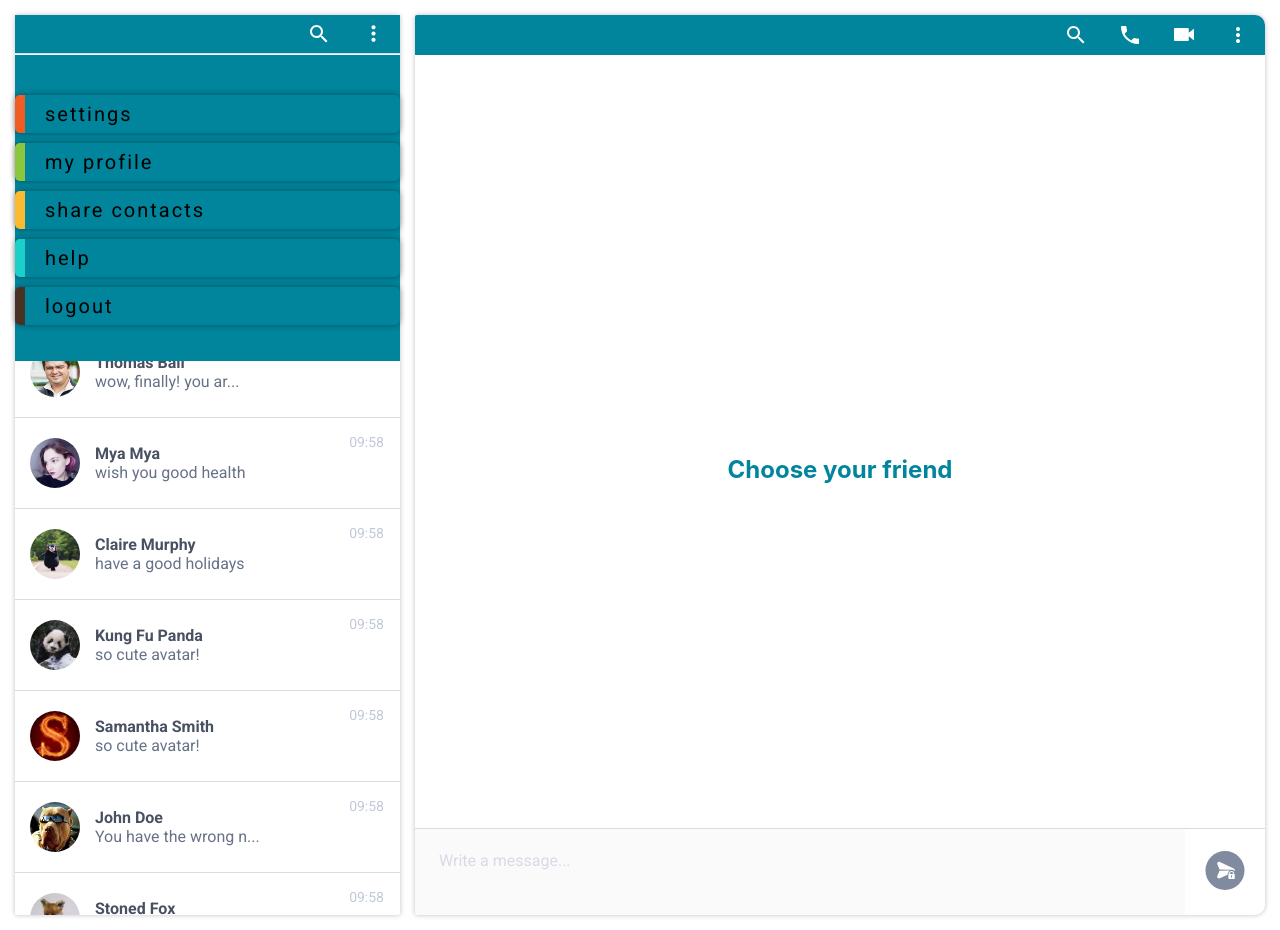
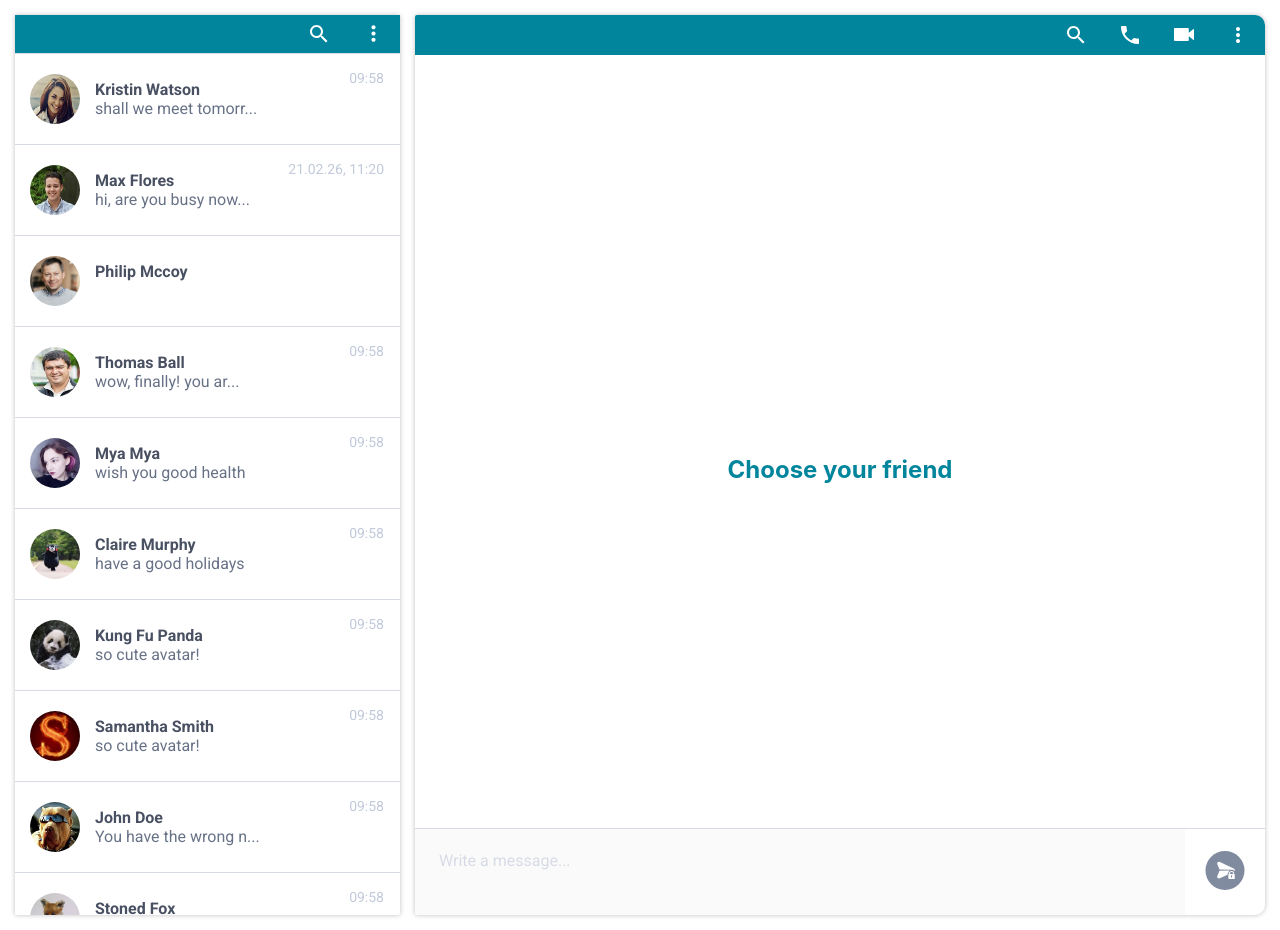
Before and after one commit to AndreyUA/chat-model, a React (Create React App) app: page / in a window 1280 px wide. Built offline with nearby package versions, Linux system fonts and the light colour scheme.

Commit message:
fix state userlist

```diff
--- a/src/components/UserList/UserList.js
+++ b/src/components/UserList/UserList.js
@@ -14,7 +14,7 @@ import { getAllMessages } from "../../store/actions/messages";
 
 const UserList = ({ getUsers, getAllMessages, users: { users, loading } }) => {
   const [filterActive, setFilterActive] = useState(false);
-  const [settingsActive, setSettingsActive] = useState(true);
+  const [settingsActive, setSettingsActive] = useState(false);
   const [filterName, setFilterName] = useState("");
 
   useEffect(() => {
```
